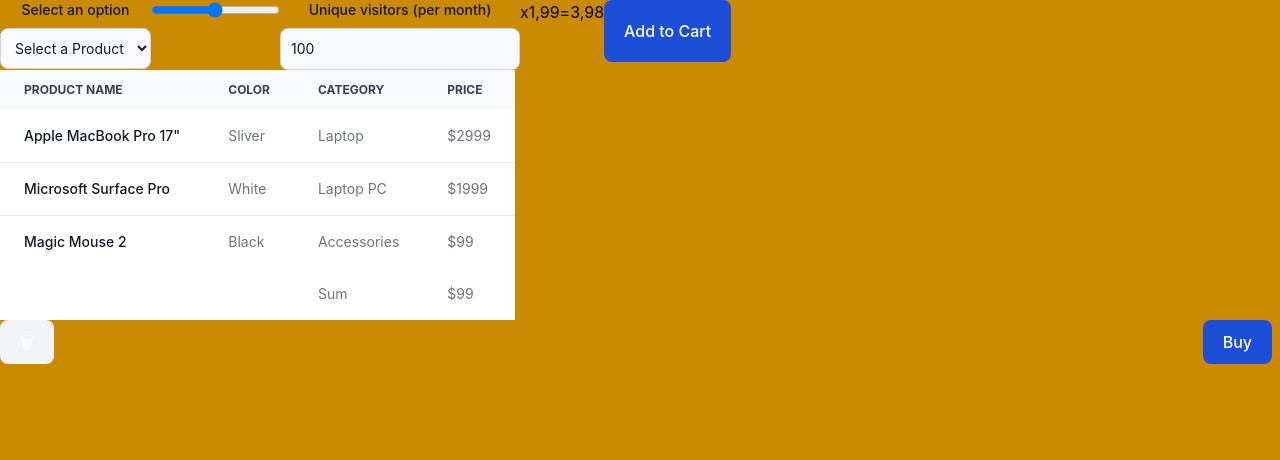
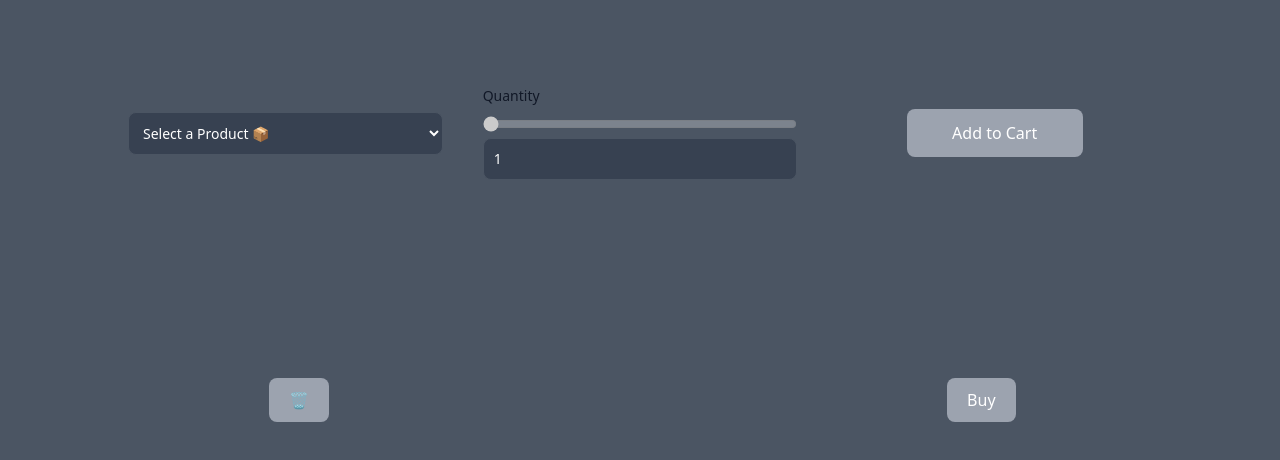
Before and after one commit to matsmello/bike24, a React (Create React App) app: page / in a window 1280 px wide. Shown: the top 460 px of the page. Built offline with nearby package versions, Linux system fonts and the light colour scheme.

Commit message:
MVP - Basic components and workflow

```diff
--- a/package.json
+++ b/package.json
@@ -13,6 +13,7 @@
     "react": "^18.2.0",
     "react-dom": "^18.2.0",
     "react-scripts": "5.0.1",
+    "react-toastify": "^9.0.8",
     "typescript": "^4.8.4",
     "web-vitals": "^2.1.4"
   },
--- a/src/App.tsx
+++ b/src/App.tsx
@@ -1,100 +1,66 @@
 import React from 'react';
-import logo from './logo.svg';
 import './App.css';
 import products from './data/products.json';
+import 'react-toastify/dist/ReactToastify.css';
+import { toast } from 'react-toastify';
+interface Product {
+  "id": string;
+  "productName": string;
+  "maxAmount": number;
+  "taxRate": number;
+  "price": number;
+}
 
-// TODO - Add logic
-// TODO - Add breakpoints
-// TODO - Be responsive mobile, table and desktop
-// TODO - Add extra functions
-// TODO - Add transitions
-// TODO - Load data from JSON file
-// TODO - Refactor into components
-// TODO - Use hooks if necessary: memo, usecallback, usememo, useeffect...
-// TODO - Add tests?
-// TODO - Test some edge cases (invalid inputs, empty shopping cart...)
-// TODO - Message after the purchase
-// TODO - HOST NETLIFY
-// TODO - remove unecessary files
-// TODO - As a customer I want to be able to select the quantity of products with a slider
-// TODO - As a customer I want to be able to see the quantity selected with the slider also in the input field
-// TODO - As a customer I want to see the new total for the selected quantity only after a few milliseconds
-// TODO - Create the README.MD
+function Table({ shoppingCart }: { shoppingCart: ShoppingCartProduct[] }) {
 
-function Table() {
+  const total = React.useMemo(() => shoppingCart.reduce((previousValue, currentValue) => previousValue + currentValue.total, 0), [shoppingCart]);
+
   return (
-
-    <div className="overflow-x-auto relative">
-      <table className="w-full text-sm text-left text-gray-500 dark:text-gray-400">
-        <thead className="text-xs text-gray-700 uppercase bg-gray-50 dark:bg-gray-700 dark:text-gray-400">
+    <div className="overflow-x-auto relative mx-auto max-h-128 max-w-full">
+      <table className="w-full text-sm text-left text-gray-500 text-gray-400">
+        <thead className="text-xs text-gray-700 uppercase bg-gray-50 bg-gray-700 text-gray-400">
           <tr>
-            <th scope="col" className="py-3 px-6">
+            <th scope="col" className="text-white py-3 px-6">
               Product name
             </th>
-            <th scope="col" className="py-3 px-6">
-              Color
+            <th scope="col" className="text-white hidden sm:block py-3 px-6">
+              Tax Rate
             </th>
-            <th scope="col" className="py-3 px-6">
-              Category
+            <th scope="col" className="text-white py-3 px-6">
+              Quantity
             </th>
-            <th scope="col" className="py-3 px-6">
+            <th scope="col" className="text-white py-3 px-6">
               Price
             </th>
           </tr>
         </thead>
         <tbody>
-          <tr className="bg-white border-b dark:bg-gray-800 dark:border-gray-700">
-            <th scope="row" className="py-4 px-6 font-medium text-gray-900 whitespace-nowrap dark:text-white">
-              Apple MacBook Pro 17"
+          {shoppingCart.map(item => (
+            <tr className="bg-white border-b bg-gray-800 border-gray-700">
+              <th scope="row" className="py-4 px-6 font-medium text-gray-900 whitespace-nowrap text-white">
+                {item.productName}
               </th>
-            <td className="py-4 px-6">
-              Sliver
+              <td className="hidden sm:block py-4 px-6">
+                {item.taxRate}
               </td>
               <td className="py-4 px-6">
-              Laptop
+                {item.quantity}
               </td>
               <td className="py-4 px-6">
-              $2999
+                ${item.total}
               </td>
             </tr>
-          <tr className="bg-white border-b dark:bg-gray-800 dark:border-gray-700">
-            <th scope="row" className="py-4 px-6 font-medium text-gray-900 whitespace-nowrap dark:text-white">
-              Microsoft Surface Pro
-            </th>
-            <td className="py-4 px-6">
-              White
-            </td>
-            <td className="py-4 px-6">
-              Laptop PC
-            </td>
-            <td className="py-4 px-6">
-              $1999
-            </td>
-          </tr>
-          <tr className="bg-white dark:bg-gray-800">
-            <th scope="row" className="py-4 px-6 font-medium text-gray-900 whitespace-nowrap dark:text-white">
-              Magic Mouse 2
-            </th>
-            <td className="py-4 px-6">
-              Black
-            </td>
-            <td className="py-4 px-6">
-              Accessories
-            </td>
-            <td className="py-4 px-6">
-              $99
-            </td>
-          </tr>
+          ))}
         </tbody>
         <tfoot>
-          <tr className="bg-white dark:bg-gray-800">
-            <th scope="row" className="py-4 px-6 font-medium text-gray-900 whitespace-nowrap dark:text-white">  </th>
-            <td className="py-4 px-6"></td>
+          <tr className="bg-white bg-gray-800">
+            <th scope="row" className="py-4 px-6 font-medium text-gray-900 whitespace-nowrap text-white">  </th>
+            <td className="hidden sm:block py-4 px-6"></td>
             <td className="py-4 px-6">
               Sum
             </td>
             <td className="py-4 px-6">
-              $99
+              ${Number.parseFloat(`${total}`).toFixed(2)}
             </td>
           </tr>
         </tfoot>
@@ -103,44 +69,95 @@ function Table() {
 
   )
 }
+interface ShoppingCartProduct extends Product {
+  quantity: number;
+  total: number;
+}
 
 function App() {
+  const [product, setProduct] = React.useState<undefined | Product>();
+  const [quantity, setQuantity] = React.useState<number>(1);
+  const [shoppingCart, setShoppingCart] = React.useState<ShoppingCartProduct[]>([]);
+
+  const onSelectProduct = (index: string) => {
+    const productIndex = +index;
+    const selectedProduct = products[productIndex];
+
+    // Only update the selected product if it's not already selected
+    if (selectedProduct.id !== product?.id) {
+      setProduct(products[productIndex]);
+      setQuantity(1);
+    }
+  }
+
+  const addToShoppingCart = () => {
+    if (product) {
+      setShoppingCart([...shoppingCart, ...[{ ...product, quantity: quantity, total: quantity * product.price }]])
+      setProduct(undefined);
+      setQuantity(1);
+    }
+  };
+
+  const onBuy = () => {
+    setShoppingCart([]);
+    toast(' 🚀 Congratulations, you have successfully bought your shopping cart.', {
+      type: 'success'
+    })
+
+  }
+
+  const isShoppingCartEmpty = React.useMemo(() => shoppingCart.length === 0, [shoppingCart]);
+  const shoppingCartDisabledStyle = React.useMemo(() => isShoppingCartEmpty && 'bg-gray-400 text-gray-600', [isShoppingCartEmpty]);
+  const undefinedProductDisabledStyle = React.useMemo(() => product === undefined && 'bg-gray-400 text-gray-600', [product]);
+
   return (
-    <div className="App bg-yellow-600 h-screen">
-      <div className="flex flex-row">
-        <div>
-          <label htmlFor="countries" className="block mb-2 text-sm font-medium text-gray-900 dark:text-gray-400">Select an option</label>
-          <select id="countries" className="bg-gray-50 border border-gray-300 text-gray-900 text-sm rounded-lg focus:ring-blue-500 focus:border-blue-500 block w-full p-2.5 dark:bg-gray-700 dark:border-gray-600 dark:placeholder-gray-400 dark:text-white dark:focus:ring-blue-500 dark:focus:border-blue-500">
-            <option selected>Select a Product</option>
-            <option value="US">United States</option>
-            <option value="CA">Canada</option>
-            <option value="FR">France</option>
-            <option value="DE">Germany</option>
+    <div className="bg-gray-600">
+      <div className='main grid sm:grid-rows-3'>
+        <div className="grid sm:grid-cols-3 gap-x-10 self-center mx-10 sm:mx-0">
+          <div className='grid self-center'>
+            <select id="products" onChange={(e) => onSelectProduct(e.currentTarget.value)} className="bg-gray-50 border border-gray-300 text-gray-900 text-sm rounded-lg focus:ring-blue-500 focus:border-blue-500 block w-full p-2.5 bg-gray-700 border-gray-600 placeholder-gray-400 text-white focus:ring-blue-500 focus:border-blue-500 text-white">
+              <option selected>Select a Product 📦</option>
+              {products.map((item, index) => <option value={index} selected={product?.id === item.id}>{item.productName}</option>)}
             </select>
           </div>
 
-        <div className="slidecontainer">
-          <input type="range" min={1} step={1} onChange={(e) => console.log(e.target.value)} max="100" className="slider" id="myRange" />
+          <div className='mt-10 sm:mt-0'>
+            <label htmlFor="quantity" className="block mb-2 text-sm font-medium text-gray-900 text-gray-300">Quantity</label>
+            <input className='mx-auto w-full' disabled={product === undefined} type="range" min={1} step={1} value={quantity} onChange={(e) => setQuantity(+e.target.value)} max={product?.maxAmount} />
+            <div className={`grid ${product && 'grid-cols-4'}`}>
+              <input type="number" value={quantity} id="quantity" disabled={product === undefined} onChange={(e) => setQuantity(+e.target.value)} className="mx-auto w-16 bg-gray-50 border border-gray-300 text-gray-900 text-sm rounded-lg focus:ring-blue-500 focus:border-blue-500 block w-full p-2.5 bg-gray-700 border-gray-600 placeholder-gray-400 text-white focus:ring-blue-500 focus:border-blue-500" placeholder="" required />
+              {product && (
+                <div className='grid grid-cols-6 col-span-3'>
+                  <span className='text-white text-center p-0 m-0 pt-1 font-bold'>x</span>
+                  <span className='text-white text-center p-0 m-0 pt-1 font-bold col-span-2'>{product?.price}</span>
+                  <span className='text-white text-center p-0 m-0 pt-1 font-bold'> = </span>
+                  <span className='text-white text-center p-0 m-0 pt-1 font-bold col-span-2'>{parseFloat(`${+product?.price * quantity}`).toFixed(2)}</span>
                 </div>
-        <div>
-          <label htmlFor="visitors" className="block mb-2 text-sm font-medium text-gray-900 dark:text-gray-300">Unique visitors (per month)</label>
-          <input type="number" value={100} id="visitors" className="bg-gray-50 border border-gray-300 text-gray-900 text-sm rounded-lg focus:ring-blue-500 focus:border-blue-500 block w-full p-2.5 dark:bg-gray-700 dark:border-gray-600 dark:placeholder-gray-400 dark:text-white dark:focus:ring-blue-500 dark:focus:border-blue-500" placeholder="" required />
+              )}
             </div>
-        <span>x</span>
-        <span>1,99</span>
-        <span> = </span>
-        <span>3,98</span>
-
-        <button type="button" className="rounded-full text-white bg-blue-700 hover:bg-blue-800 focus:ring-4 focus:ring-blue-300 font-medium rounded-lg text-md px-5 py-2.5 mr-2 mb-2 dark:bg-blue-600 dark:hover:bg-blue-700 focus:outline-none dark:focus:ring-blue-800">Add to Cart</button>
           </div>
 
-      <div className="flex flex-row">
-        <Table />
+          <div className='grid self-center mt-10 sm:mt-0'>
+            <button type="button" disabled={product === undefined} onClick={addToShoppingCart} className={`mx-auto w-44 h-12 px-4 rounded-full text-white bg-blue-400 hover:bg-blue-800 focus:ring-4 focus:ring-blue-300 font-medium rounded-lg text-md px-5 py-2.5 bg-blue-600 hover:bg-blue-700 focus:outline-none focus:ring-blue-800 ${undefinedProductDisabledStyle}`}>Add to Cart</button>
+          </div>
         </div>
 
-      <div className="flex flex-row justify-between">
-      <button type="button" className="rounded-full text-white bg-gray-100 hover:bg-blue-800 focus:ring-4 focus:ring-blue-300 font-medium rounded-lg text-md px-5 py-2.5 mr-2 mb-2 focus:outline-none dark:focus:ring-blue-800">🗑</button>
-      <button type="button" className="px-10 rounded-full text-white bg-blue-700 hover:bg-blue-800 focus:ring-4 focus:ring-blue-300 font-medium rounded-lg text-md px-5 py-2.5 mr-2 mb-2 dark:bg-blue-600 dark:hover:bg-blue-700 focus:outline-none dark:focus:ring-blue-800">Buy</button>
+        {!isShoppingCartEmpty && (
+          <div className="flex flex-row mx-auto self-center md:max-h-48 max-h-64 -mt-10 sm:mt-0">
+            <Table shoppingCart={shoppingCart} />
+          </div>
+          )
+        }
+
+        <div className="grid grid-cols-3 justify-between self-center">
+          <div className='grid self-center'>
+            <button type="button" onClick={() => setShoppingCart([])} disabled={isShoppingCartEmpty} className={`mx-auto rounded-full text-white bg-gray-100 font-medium rounded-lg text-md px-5 py-2.5 focus:outline-none ${shoppingCartDisabledStyle}`}>🗑</button>
+          </div>
+          <div />
+          <div className='grid self-center'>
+            <button type="button" onClick={onBuy} disabled={isShoppingCartEmpty} className={`mx-auto px-10 rounded-full text-white bg-blue-400 font-medium rounded-lg text-md px-5 py-2.5 hover:bg-blue-800 focus:ring-4 focus:ring-blue-300 ${shoppingCartDisabledStyle}`}>Buy</button>
+          </div>
+        </div>
       </div>
     </div>
   );
--- a/src/index.css
+++ b/src/index.css
@@ -2,16 +2,15 @@
 @tailwind components;
 @tailwind utilities;
 
-body {
-  margin: 0;
-  font-family: -apple-system, BlinkMacSystemFont, 'Segoe UI', 'Roboto', 'Oxygen',
-    'Ubuntu', 'Cantarell', 'Fira Sans', 'Droid Sans', 'Helvetica Neue',
-    sans-serif;
-  -webkit-font-smoothing: antialiased;
-  -moz-osx-font-smoothing: grayscale;
+* {
+  /* border: 1px solid white; */
 }
 
-code {
-  font-family: source-code-pro, Menlo, Monaco, Consolas, 'Courier New',
-    monospace;
+html {
+  background-color: rgb(75 85 99);
 }
+body, .main {
+    min-height: 100vh;
+    margin: 0 auto;
+    max-width: 1024px;
+}
--- a/src/index.tsx
+++ b/src/index.tsx
@@ -3,6 +3,7 @@ import ReactDOM from 'react-dom/client';
 import './index.css';
 import App from './App';
 import reportWebVitals from './reportWebVitals';
+import { ToastContainer } from 'react-toastify';
 
 const root = ReactDOM.createRoot(
   document.getElementById('root') as HTMLElement
@@ -10,6 +11,7 @@ const root = ReactDOM.createRoot(
 root.render(
   <React.StrictMode>
     <App />
+    <ToastContainer />
   </React.StrictMode>
 );
 
```
Also changed, not shown: 1 other file (tests, documents, lock files or other folders). Lines whose indentation alone changed are shown as unchanged.
